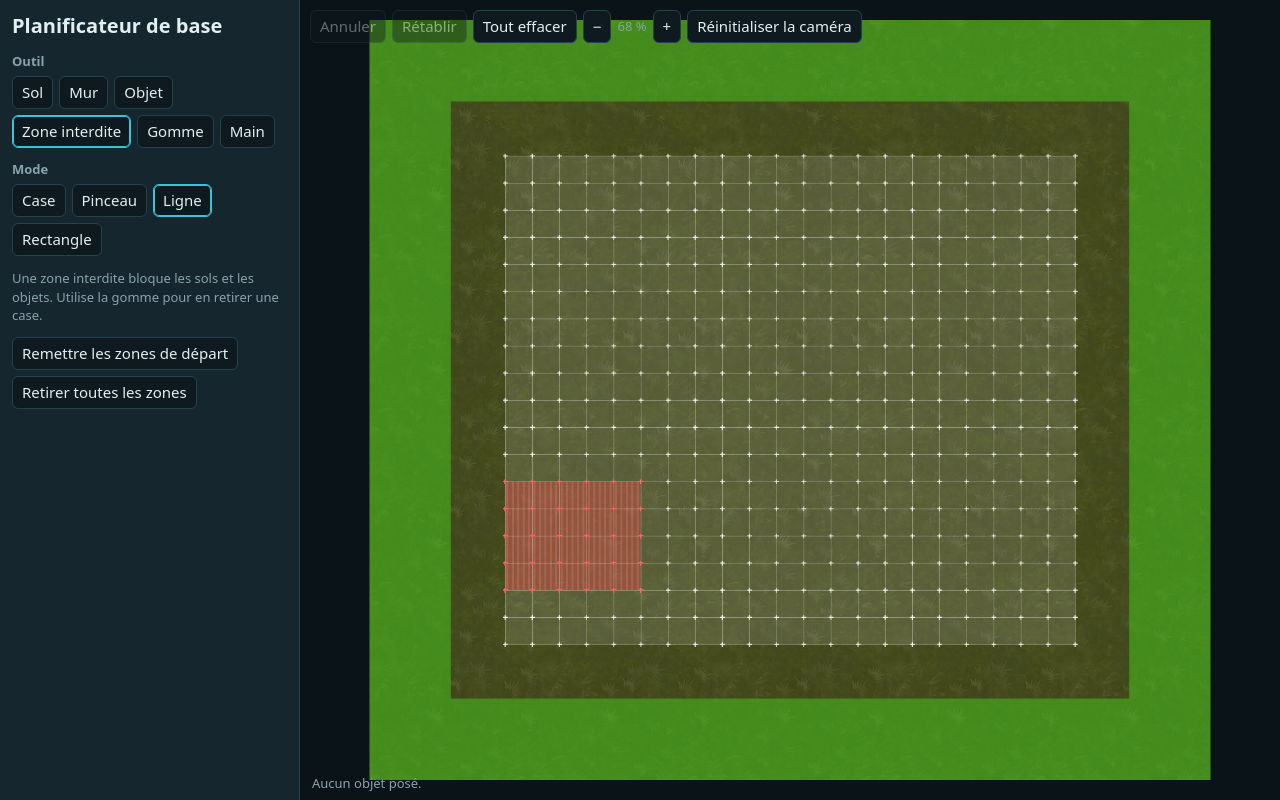
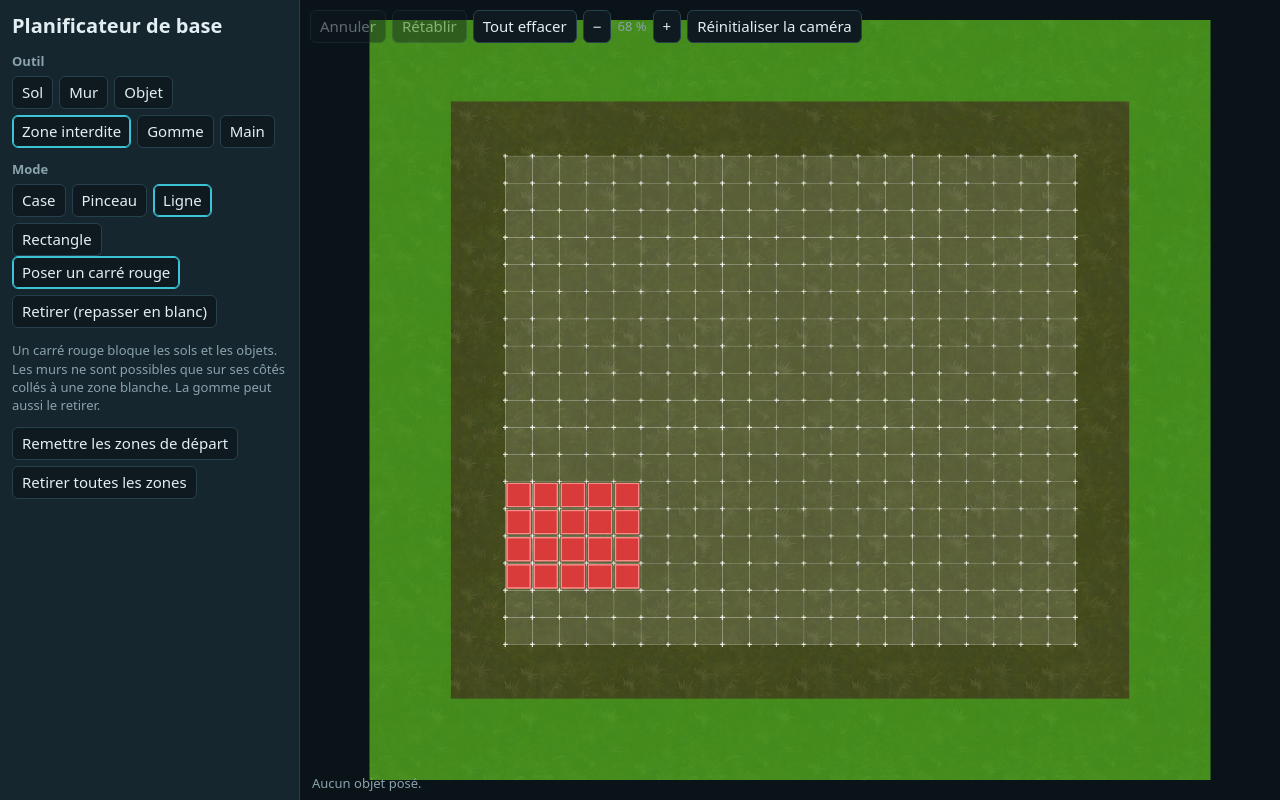
Before and after one commit to ObiwankenobiLD/base-planner, a Next.js app: page / in a window 1280 px wide. Both pictures are taken after a click on the button "Zone interdite". Built offline with nearby package versions, Linux system fonts and the light colour scheme.

Commit message:
Update Planner.tsx

```diff
--- a/src/components/Planner.tsx
+++ b/src/components/Planner.tsx
@@ -1,13 +1,13 @@
 'use client'
 import { useEffect, useRef, useState } from 'react'
-import { CATALOG, FLOOR_COLORS, WALL_COLORS, canPlace, edgeLine, edgeRect, eIdx, fillCells, fp, inB, inE, itemOf, lineCells, nearestEdge, newPlan, objAt, rectCells } from '@/lib/plan'
+import { CATALOG, FLOOR_COLORS, WALL_COLORS, canPlace, edgeBlocked, edgeLine, edgeRect, eIdx, fillCells, fp, inB, inE, itemOf, lineCells, nearestEdge, newPlan, objAt, rectCells } from '@/lib/plan'
 import type { EdgeRef, Item, Kind, Plan, Pt, Rot } from '@/lib/plan'
 
 type Tool = 'floor' | 'wall' | 'object' | 'eraser' | 'hand' | 'nobuild'
 type Mode = 'single' | 'brush' | 'line' | 'rect' | 'fill'
 type WKind = Kind | 'clear'
 type Shape = { cells?: Pt[]; edges?: EdgeRef[] }
-const CS = 40, KEY = 'base-planner-v2', GW = 21, GH = 18 // taille de grille fixe (largeur x hauteur)
+const CS = 40, KEY = 'base-planner-v3', GW = 21, GH = 18 // taille de grille fixe (largeur x hauteur)
 const MODES: Record<Tool, Mode[]> = { floor: ['single', 'brush', 'line', 'rect', 'fill'], wall: ['single', 'line', 'rect'], object: ['single', 'brush', 'line', 'rect'], eraser: ['single', 'brush', 'rect'], hand: [], nobuild: ['single', 'brush', 'line', 'rect'] }
 const MODE_NAME: Record<Mode, string> = { single: 'Case', brush: 'Pinceau', line: 'Ligne', rect: 'Rectangle', fill: 'Remplir' }
 const TOOL_NAME: Record<Tool, string> = { floor: 'Sol', wall: 'Mur', object: 'Objet', nobuild: 'Zone interdite', eraser: 'Gomme', hand: 'Main' }
@@ -38,25 +38,36 @@ function makeTerrain(cw: number, ch: number, img?: HTMLImageElement): HTMLCanvas
 }
 const asset = (p: string) => (process.env.NEXT_PUBLIC_BASE_PATH || '') + p
 
-// Zones interdites présentes au lancement : { x, y, w, h } en cases (x et y partent du coin haut-gauche, à 0)
-const DEFAULT_NOBUILD = [{ x: 0, y: 12, w: 5, h: 4 }]
+// Carrés rouges (cases interdites) présents au lancement. x et y partent du coin haut-gauche (0).
+// w et h sont facultatifs (1 par défaut) : { x: 3, y: 5 } = un seul carré ; { x: 0, y: 12, w: 5, h: 4 } = un bloc de carrés.
+// Ils peuvent être retirés dans l'appli (outil « Zone interdite » en mode Retirer, ou Gomme).
+const DEFAULT_NOBUILD: { x: number; y: number; w?: number; h?: number }[] = [
+  { x: 0, y: 12, w: 5, h: 4 },
+  // { x: 10, y: 3 },
+  // { x: 15, y: 8 },
+]
 function withDefaults(p: Plan): Plan {
   const n = structuredClone(p)
-  for (const r of DEFAULT_NOBUILD) for (let y = r.y; y < r.y + r.h; y++) for (let x = r.x; x < r.x + r.w; x++) {
+  for (const r of DEFAULT_NOBUILD) for (let y = r.y; y < r.y + (r.h ?? 1); y++) for (let x = r.x; x < r.x + (r.w ?? 1); x++) {
     if (!inB(n, x, y)) continue
     const i = y * n.w + x; n.nb[i] = true; n.floor[i] = 0
     const o = objAt(n, x, y); if (o) n.objs = n.objs.filter(q => q !== o)
   }
+  for (const e of ['h', 'v'] as const) { const a = e === 'h' ? n.hw : n.vw, cols = e === 'h' ? n.w : n.w + 1; a.forEach((w, i) => { if (w && edgeBlocked(n, { o: e, x: i % cols, y: Math.floor(i / cols) })) a[i] = null }) }
   return n
 }
 const freshPlan = () => withDefaults(newPlan(GW, GH))
-function applyCells(p: Plan, cells: Pt[], tool: Tool, level: number, it: Item, rot: Rot): Plan {
+function applyCells(p: Plan, cells: Pt[], tool: Tool, level: number, it: Item, rot: Rot, nbRemove = false): Plan {
   const n = structuredClone(p)
   for (const c of cells) {
     if (!inB(n, c.x, c.y)) continue
     const i = c.y * n.w + c.x
     if (tool === 'floor') { if (!n.nb[i]) n.floor[i] = level }
-    else if (tool === 'nobuild') { n.nb[i] = true; n.floor[i] = 0; const o = objAt(n, c.x, c.y); if (o) n.objs = n.objs.filter(q => q !== o) }
+    else if (tool === 'nobuild') {
+      if (nbRemove) { n.nb[i] = false; continue }
+      n.nb[i] = true; n.floor[i] = 0; const o = objAt(n, c.x, c.y); if (o) n.objs = n.objs.filter(q => q !== o)
+      for (const e of [{ o: 'h', x: c.x, y: c.y }, { o: 'h', x: c.x, y: c.y + 1 }, { o: 'v', x: c.x, y: c.y }, { o: 'v', x: c.x + 1, y: c.y }] as EdgeRef[]) if (edgeBlocked(n, e)) (e.o === 'h' ? n.hw : n.vw)[eIdx(n, e)] = null
+    }
     else if (tool === 'eraser') { const o = objAt(n, c.x, c.y); if (o) n.objs = n.objs.filter(q => q !== o); else if (n.floor[i]) n.floor[i] = 0; else n.nb[i] = false }
     else if (canPlace(n, it, c.x, c.y, rot)) n.objs.push({ id: n.next++, t: it.id, x: c.x, y: c.y, r: rot })
   }
@@ -64,7 +75,7 @@ function applyCells(p: Plan, cells: Pt[], tool: Tool, level: number, it: Item, r
 }
 function applyEdges(p: Plan, es: EdgeRef[], kind: WKind, level: number): Plan {
   const n = structuredClone(p)
-  for (const e of es) if (inE(n, e)) (e.o === 'h' ? n.hw : n.vw)[eIdx(n, e)] = kind === 'clear' ? null : { k: kind, l: level }
+  for (const e of es) if (inE(n, e) && !edgeBlocked(n, e)) (e.o === 'h' ? n.hw : n.vw)[eIdx(n, e)] = kind === 'clear' ? null : { k: kind, l: level }
   return n
 }
 export default function Planner() {
@@ -75,6 +86,7 @@ export default function Planner() {
   const [wk, setWk] = useState<WKind>('wall')
   const [itemId, setItemId] = useState(CATALOG[0].id)
   const [rot, setRot] = useState<Rot>(0)
+  const [nbRemove, setNbRemove] = useState(false)
   const [pv, setPv] = useState<Shape | null>(null)
   const [tick, setTick] = useState(0)
   const cv = useRef<HTMLCanvasElement>(null)
@@ -138,7 +150,7 @@ export default function Planner() {
     const d = drag.current; if (!d) return
     const s = shape(d.a, target(e)); drag.current = null; setPv(null)
     let n = plan
-    if (s.cells) n = applyCells(n, s.cells, tool, level, it, rot)
+    if (s.cells) n = applyCells(n, s.cells, tool, level, it, rot, nbRemove)
     if (s.edges) n = applyEdges(n, s.edges, wk, level)
     commit(n)
   }
@@ -153,18 +165,17 @@ export default function Planner() {
     if (terrain.current?.k !== k) terrain.current = { k, c: makeTerrain(plan.w + 2 * M, plan.h + 2 * M, ok ? grass.current : undefined) }
     g.drawImage(terrain.current.c, 0, 0); g.translate(M * CS, M * CS)
     for (let y = 0; y < plan.h; y++) for (let x = 0; x < plan.w; x++) { const l = plan.floor[y * plan.w + x]; if (l) { g.fillStyle = FLOOR_COLORS[l]; g.fillRect(x * CS, y * CS, CS, CS) } }
-    for (let y = 0; y < plan.h; y++) for (let x = 0; x < plan.w; x++) if (plan.nb[y * plan.w + x]) {
-      g.fillStyle = 'rgba(225,70,70,.4)'; g.fillRect(x * CS, y * CS, CS, CS)
-      g.fillStyle = 'rgba(255,150,150,.2)'; for (let sx = 2; sx < CS; sx += 8) g.fillRect(x * CS + sx, y * CS, 3, CS)
-    }
     g.strokeStyle = 'rgba(255,255,255,.32)'; g.lineWidth = 1; g.beginPath()
     for (let x = 0; x <= plan.w; x++) { g.moveTo(x * CS + .5, 0); g.lineTo(x * CS + .5, H) }
     for (let y = 0; y <= plan.h; y++) { g.moveTo(0, y * CS + .5); g.lineTo(W, y * CS + .5) }
     g.stroke()
     g.fillStyle = 'rgba(255,255,255,.85)'
     for (let y = 0; y <= plan.h; y++) for (let x = 0; x <= plan.w; x++) { g.fillRect(x * CS - 3, y * CS - .5, 7, 1.5); g.fillRect(x * CS - .5, y * CS - 3, 1.5, 7) }
-    g.fillStyle = 'rgba(255,95,95,.95)'
-    for (let y = 0; y < plan.h; y++) for (let x = 0; x < plan.w; x++) if (plan.nb[y * plan.w + x]) for (const [dx, dy] of [[0, 0], [1, 0], [0, 1], [1, 1]]) { const px = (x + dx) * CS, py = (y + dy) * CS; g.fillRect(px - 3, py - .5, 7, 1.5); g.fillRect(px - .5, py - 3, 1.5, 7) }
+    // Carrés rouges : cases interdites (dessinés par-dessus la grille)
+    for (let y = 0; y < plan.h; y++) for (let x = 0; x < plan.w; x++) if (plan.nb[y * plan.w + x]) {
+      g.fillStyle = '#d93a3a'; g.fillRect(x * CS + 2, y * CS + 2, CS - 4, CS - 4)
+      g.strokeStyle = '#ff8a8a'; g.lineWidth = 2; g.strokeRect(x * CS + 3, y * CS + 3, CS - 6, CS - 6)
+    }
     g.textAlign = 'center'; g.textBaseline = 'middle'; g.font = `${CS * .55}px sans-serif`
     for (const o of plan.objs) {
       const i = itemOf(o.t), f = fp(i, o.r), cx = (o.x + f.w / 2) * CS, cy = (o.y + f.h / 2) * CS
@@ -184,8 +195,8 @@ export default function Planner() {
       if (w.k === 'door') stroke(e, '#e9d9a8', 4, 'butt'); else if (w.k === 'window') stroke(e, '#8fd3ee', 4, 'butt')
     })
     walls(plan.hw, 'h', plan.w); walls(plan.vw, 'v', plan.w + 1)
-    if (pv?.cells) { g.fillStyle = 'rgba(60,195,214,.35)'; for (const p of pv.cells) if (inB(plan, p.x, p.y)) g.fillRect(p.x * CS, p.y * CS, CS, CS) }
-    if (pv?.edges) for (const e of pv.edges) if (inE(plan, e)) stroke(e, 'rgba(60,195,214,.8)', 8, 'square')
+    if (pv?.cells) { g.fillStyle = tool === 'nobuild' ? (nbRemove ? 'rgba(255,255,255,.45)' : 'rgba(217,58,58,.55)') : 'rgba(60,195,214,.35)'; for (const p of pv.cells) if (inB(plan, p.x, p.y)) g.fillRect(p.x * CS, p.y * CS, CS, CS) }
+    if (pv?.edges) for (const e of pv.edges) if (inE(plan, e) && !edgeBlocked(plan, e)) stroke(e, 'rgba(60,195,214,.8)', 8, 'square')
   }, [plan, pv, tick])
 
   const counts = plan.objs.reduce<Record<string, number>>((a, o) => (a[o.t] = (a[o.t] || 0) + 1, a), {})
@@ -210,7 +221,11 @@ export default function Planner() {
           <p className="mu">Un objet se pose uniquement sur un sol{it.max ? `, maximum ${it.max}` : ''}.</p>
         </>}
         {tool === 'nobuild' && <>
-          <p className="mu">Une zone interdite bloque les sols et les objets. Utilise la gomme pour en retirer une case.</p>
+          <div className="row">
+            <button aria-pressed={!nbRemove} onClick={() => setNbRemove(false)}>Poser un carré rouge</button>
+            <button aria-pressed={nbRemove} onClick={() => setNbRemove(true)}>Retirer (repasser en blanc)</button>
+          </div>
+          <p className="mu">Un carré rouge bloque les sols et les objets. Les murs ne sont possibles que sur ses côtés collés à une zone blanche. La gomme peut aussi le retirer.</p>
           <div className="row">
             <button onClick={() => commit(withDefaults(plan))}>Remettre les zones de départ</button>
             <button onClick={() => commit({ ...plan, nb: Array(plan.w * plan.h).fill(false) })}>Retirer toutes les zones</button>
```
